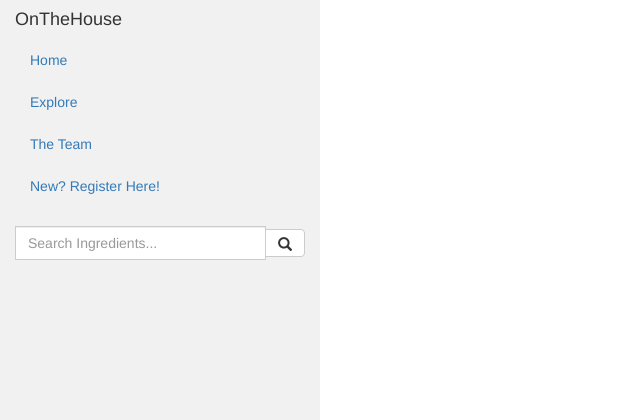
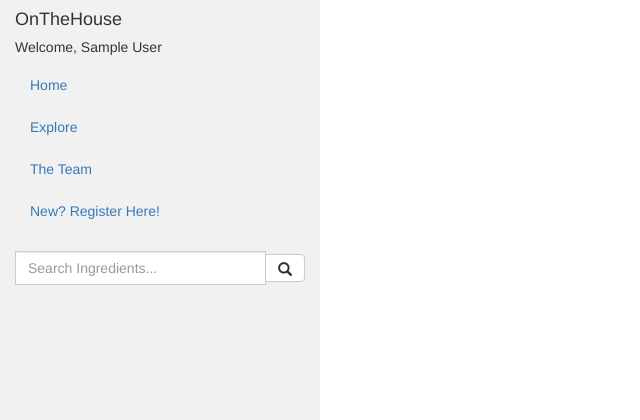
Before and after one commit to mamonticello/OnTheHouse, a Python web app: template frontends/onthehouse_flask/templates/root.html in a window 1280 px wide. Shown: the top 420 px of the page, without its empty margins (0-640 px from the left). Run offline with Jinja, Linux system fonts and the light colour scheme; the template is opened without the code that fills it: most values are stand-ins (such as "Sample title", 1, 10 or a date in 2020); some libraries are stand-ins or nearby versions.

Commit message:
Add session_

```diff
--- a/frontends/onthehouse_flask/templates/root.html
+++ b/frontends/onthehouse_flask/templates/root.html
@@ -25,7 +25,7 @@
         <div class="row content">
             <div class="col-sm-3 sidenav">
                 <h4>OnTheHouse</h4>
-                {% if user %}
+                {% if session_user %}
                     <h5>Welcome, {{session_user.display_name}} </h5>
                 {% endif %}
                 <ul id="nav-list" class="nav nav-pills nav-stacked">
```
